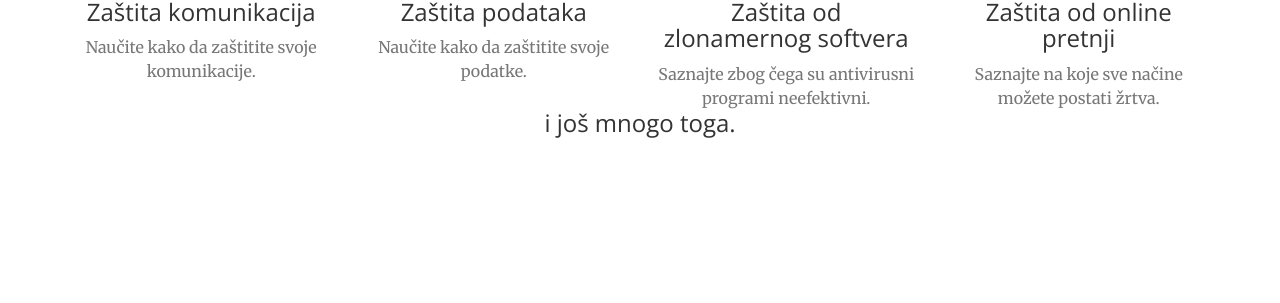
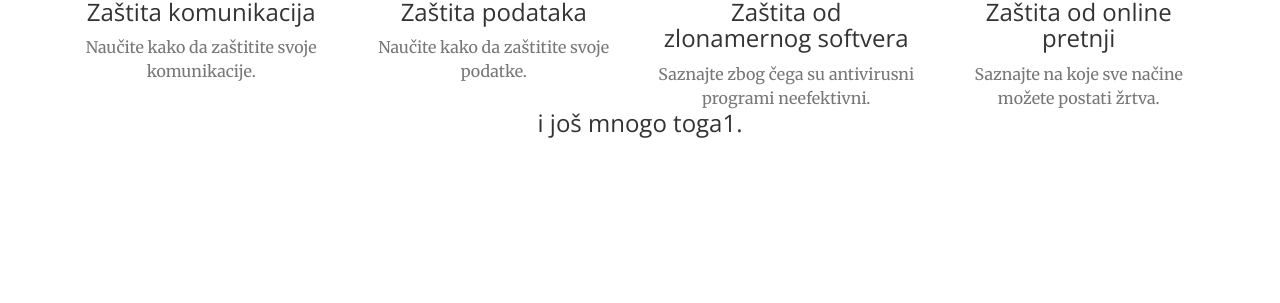
Before and after one commit to FAMSEC/famsec.github.io, a Jekyll site: the page built from index.html, in a window 1280 px wide and 900 px high, scrolled down 926 px. Shown: the part 247-550 px from the top of the window. Built offline with Jekyll 4.4.1, drawn with Linux system fonts in a browser that asks for light colours.

Commit message:
Update services.html

```diff
--- a/_includes/services.html
+++ b/_includes/services.html
@@ -37,10 +37,8 @@
                     <p class="text-muted">Saznajte na koje sve načine možete postati žrtva.</p>
                 </div>
         </div>
-        <br>
-        <br>
-        <div class="col-lg-8 col-lg-offset-2 text-center">
-                <h3 class="section-heading">i još mnogo toga.</h3>
+    </div>
+     <div class="col-lg-8 col-lg-offset-2 text-center">
+                <h3 class="section-heading">i još mnogo toga1.</h3>
         </div>
-    </div>
 </section>
```
